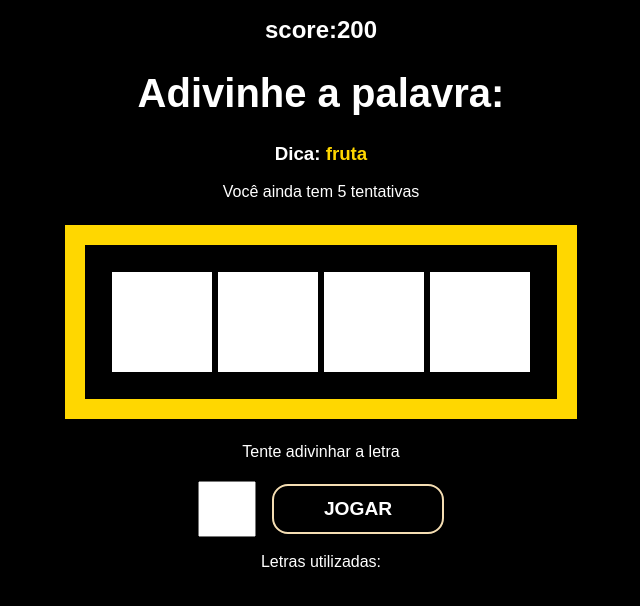
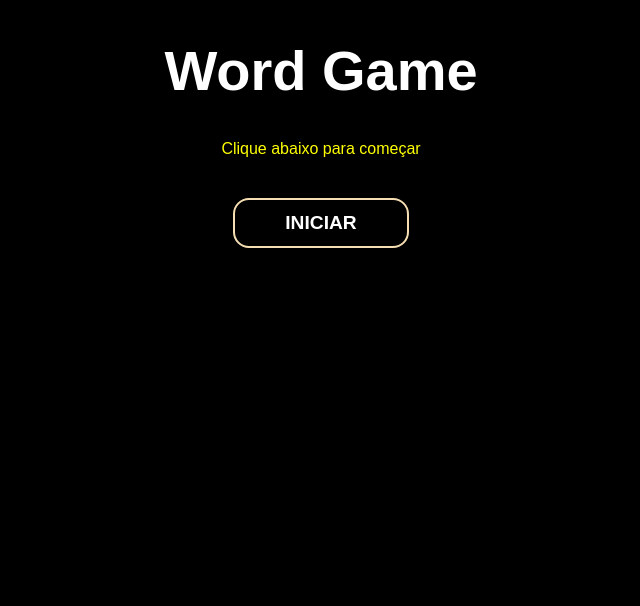
Before and after one commit to romulorod/project_react_01_wordgame, a React (Vite) app in the folder secret_word/: page / in a window 1280 px wide. Shown: the top 606 px of the page, without its empty margins (319-959 px from the left). Built offline with nearby package versions, Linux system fonts and the light colour scheme.

Commit message:
commit final sem bugs

```diff
--- a/secret_word/src/App.jsx
+++ b/secret_word/src/App.jsx
@@ -25,7 +25,7 @@ const numberScore = 5
 
 
 function App() {
-  const [gameStage,setGameStage] = useState(stages[0].name)
+  const [gameStage,setGameStage] = useState('start')
   const [word] = useState(wordsList)
 
   const [pickedWord,setPickedWord] = useState('')
@@ -37,7 +37,7 @@ function App() {
   const [guesses,setGuesses] = useState(numberScore)
   const [score,setScore] = useState(0)
 
-  const pickWordAndCategory = () =>{
+  const pickWordAndCategory = useCallback(() =>{
     const categories = Object.keys(word)
     const category =
     categories[Math.floor(Math.random() * Object.keys(categories).length)]
@@ -48,10 +48,11 @@ function App() {
     = word[category][Math.floor(Math.random() * word[category].length)]
 
     return {category,randomWord}
-  };
+  },[word]);
 
 
-  const startGame = () =>{
+
+  const startGame = useCallback(() =>{
     const {category,randomWord} = pickWordAndCategory()
     //console.log(category,randomWord)
     clearLettersStates()
@@ -64,10 +65,13 @@ function App() {
     setPickedCategory(category)
     setPickedWord(randomWord)
     setLetters(letterArray)
+    setGameStage(stages[1].name)
+    setScore(0)
 
 
-    setGameStage(stages[1].name)
-  }
+
+
+  },[pickWordAndCategory]);
   const verifyLetter = (letter) =>{
     const normalizedLetter = letter.toLowerCase()
 
@@ -110,8 +114,19 @@ function App() {
     //pontuação ++
     if(guessedLetters.length === uniqueLetters.length){
       setScore((actualScore) =>(actualScore +=100))
+      const {category,randomWord} = pickWordAndCategory()
+    //console.log(category,randomWord)
+      clearLettersStates()
 
-      startGame()
+      {/*Criando uma array de letras */}
+      let letterArray = randomWord.split("")
+
+      letterArray = letterArray.map((letra) => letra.toLowerCase())
+
+      setPickedCategory(category)
+      setPickedWord(randomWord)
+      setLetters(letterArray)
+
     }
 
   }, [guessedLetters,letters,startGame])
@@ -138,6 +153,8 @@ const clearInitial = () =>{
     <div className="app">
 
 
+
+
       {gameStage === "start" && <StartScreen startGame = {startGame} setGameStage ={setGameStage} />}
       {gameStage === "game" && <GameScreen verifyLetter ={verifyLetter}
       pickedCategory = {pickedCategory}
```
